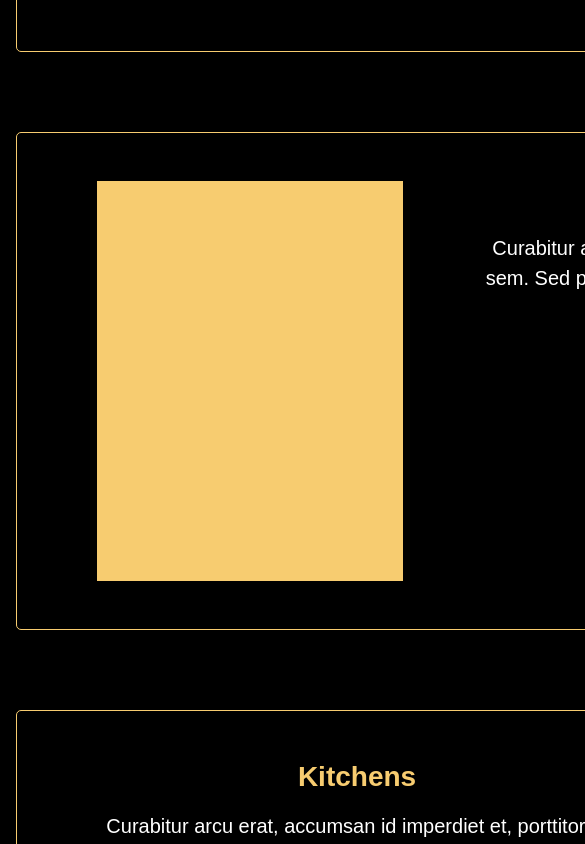
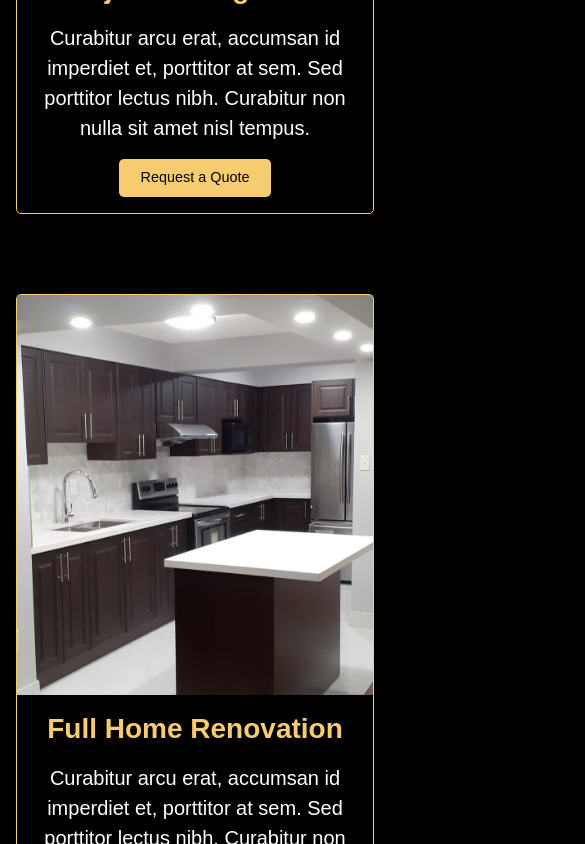
Before and after one commit to maplesyrupman/mayks, a Next.js app: page /services in a window 390 px wide. Shown: the part 1540-2384 px from the top of the page, 585 px wide, since content can reach past the window. Built offline with nearby package versions, Linux system fonts and the light colour scheme; a web font is replaced by a local one.

Commit message:
mobile styles

```diff
--- a/components/Footer/footer.module.css
+++ b/components/Footer/footer.module.css
@@ -87,5 +87,6 @@
 
     .logoContainer {
         width: 100%;
+        margin: 0 auto;
     }
 }
--- a/components/Nav/index.js
+++ b/components/Nav/index.js
@@ -16,12 +16,12 @@ export default function Nav({ home }) {
 
     return (
         <div>
-            <nav className={styles.nav}>
+            <nav className={`${styles.nav} ${!dropdownVisible ? styles.bottomGlow : ''}`}>
                 <div className={styles.logoContainer}>
                     <Image src={'/images/logo.png'} layout='responsive' width={1} height={1} alt='logo'/>
                 </div>
 
-                <div className="flex items-center">
+                <div className={`flex items-center`}>
                     <ul className={styles.linkContainer}>
                         <li>
                             <Link href='/'>
@@ -58,7 +58,7 @@ export default function Nav({ home }) {
                     </div>
                 </div>
             </nav>
-            <div className={`${styles.dropdown} ${dropdownVisible ? '' : styles.minimizeDropdown}`}>
+            {/* <div className={`${styles.dropdown} ${!dropdownVisible ? styles.minimizeDropdown : ''} ${dropdownVisible && styles.bottomGlow}`}>
                 <ul className={styles.dropdownLinks}>
                     <li>
                         <Link href='/'>
@@ -86,7 +86,7 @@ export default function Nav({ home }) {
                         </Link>
                     </li>
                 </ul>
-            </div>
+            </div> */}
         </div>
 
     )
--- a/components/Nav/nav.module.css
+++ b/components/Nav/nav.module.css
@@ -9,6 +9,9 @@
     justify-content: space-between;
     background-color: #000000;
     z-index: 9;
+}
+
+.bottomGlow {
     box-shadow: 0 1px 3px #F7CC70;
 }
 
@@ -62,10 +65,11 @@
 
     .dropdown {
         position: absolute;
+        top: 92px;
         background-color: #000000;
         display: flex;
         width: 100%;
-        z-index: 2;
+        z-index: 4;
         justify-content: center;
         overflow-y: hidden;
     }
--- a/pages/services.js
+++ b/pages/services.js
@@ -9,51 +9,28 @@ import Link from 'next/link'
 const services = [
     {
         title: 'Project Management',
-        blurb: 'Curabitur arcu erat, accumsan id imperdiet et, porttitor at sem. Sed porttitor lectus nibh. Curabitur non nulla sit amet nisl tempus.'
+        blurb: 'Curabitur arcu erat, accumsan id imperdiet et, porttitor at sem. Sed porttitor lectus nibh. Curabitur non nulla sit amet nisl tempus.',
+        img: '/projects/proj1/img-3.jpg'
     },
     {
         title: 'Full Home Renovation',
-        blurb: 'Curabitur arcu erat, accumsan id imperdiet et, porttitor at sem. Sed porttitor lectus nibh. Curabitur non nulla sit amet nisl tempus.'
+        blurb: 'Curabitur arcu erat, accumsan id imperdiet et, porttitor at sem. Sed porttitor lectus nibh. Curabitur non nulla sit amet nisl tempus.',
+        img: '/projects/proj1/img-3.jpg'
     },
     {
         title: 'Kitchens',
-        blurb: 'Curabitur arcu erat, accumsan id imperdiet et, porttitor at sem. Sed porttitor lectus nibh. Curabitur non nulla sit amet nisl tempus.'
+        blurb: 'Curabitur arcu erat, accumsan id imperdiet et, porttitor at sem. Sed porttitor lectus nibh. Curabitur non nulla sit amet nisl tempus.',
+        img: '/projects/proj1/img-3.jpg'
     },
     {
         title: 'Bathrooms',
-        blurb: 'Curabitur arcu erat, accumsan id imperdiet et, porttitor at sem. Sed porttitor lectus nibh. Curabitur non nulla sit amet nisl tempus.'
+        blurb: 'Curabitur arcu erat, accumsan id imperdiet et, porttitor at sem. Sed porttitor lectus nibh. Curabitur non nulla sit amet nisl tempus.',
+        img: '/projects/proj2/img-6.jpg'
     },
     {
         title: 'Basement Finishing',
-        blurb: 'Curabitur arcu erat, accumsan id imperdiet et, porttitor at sem. Sed porttitor lectus nibh. Curabitur non nulla sit amet nisl tempus.'
-    }
-]
-
-const secondaryServices = [
-    {
-        title: 'Plumbing',
         blurb: 'Curabitur arcu erat, accumsan id imperdiet et, porttitor at sem. Sed porttitor lectus nibh. Curabitur non nulla sit amet nisl tempus.',
-        icon: <FaFaucet className={styles.serviceIcon} />
-    },
-    {
-        title: 'Tiling',
-        blurb: 'Curabitur arcu erat, accumsan id imperdiet et, porttitor at sem. Sed porttitor lectus nibh. Curabitur non nulla sit amet nisl tempus.',
-        icon: <FaBorderAll className={styles.serviceIcon} />
-    },
-    {
-        title: 'Drywall & Framing',
-        blurb: 'Curabitur arcu erat, accumsan id imperdiet et, porttitor at sem. Sed porttitor lectus nibh. Curabitur non nulla sit amet nisl tempus.',
-        icon: <FaRulerCombined className={styles.serviceIcon} />
-    },
-    {
-        title: 'Flooring',
-        blurb: 'Curabitur arcu erat, accumsan id imperdiet et, porttitor at sem. Sed porttitor lectus nibh. Curabitur non nulla sit amet nisl tempus.',
-        icon: <FaPuzzlePiece className={styles.serviceIcon} />
-    },
-    {
-        title: 'Carpentry',
-        blurb: 'Curabitur arcu erat, accumsan id imperdiet et, porttitor at sem. Sed porttitor lectus nibh. Curabitur non nulla sit amet nisl tempus.',
-        icon: <FaHammer className={styles.serviceIcon} />
+        img: '/projects/proj1/img-3.jpg'
     }
 ]
 
@@ -88,8 +65,10 @@ export default function Services() {
                                         <a className='btn btnXs bgGold blackText'>Request a Quote</a>
                                     </Link>
                                 </div>
-                                <div className={styles.imgPlaceHolder}>
-
+                                <div className={styles.imgContainer}>
+                                    <div className={styles.img} >
+                                    <Image src={service.img} layout='fixed' width={400} height={400} alt='service image' />
+                                    </div>
                                 </div>
                             </div>
                         )
--- a/styles/gallery.module.css
+++ b/styles/gallery.module.css
@@ -29,7 +29,6 @@
     display: flex;
     flex-direction: column;
     justify-content: center;
-    /* box-shadow: 3px 3px 3px #F7CC70; */
     width: 400px;
 
 }
@@ -75,6 +74,10 @@
         width: 100%;
     }
 
+    .imgContainer {
+        height: fit-content;
+    }
+
     .headingPara {
         padding: 0 2rem;
     }
--- a/styles/services.module.css
+++ b/styles/services.module.css
@@ -69,7 +69,7 @@
     align-items: center;
 }
 
-.serviceSection:nth-child(2n) > .serviceTextContainer {
+.serviceSection:nth-child(2n)>.serviceTextContainer {
     padding-left: 5rem;
     padding-right: 0;
 }
@@ -86,13 +86,22 @@
     line-height: 30px;
 }
 
-.imgPlaceHolder {
-    width: 400px;
+.img {
     height: 400px;
-    background-color: #F7CC70;
 }
 
-@media (max-width: 810px) {
+.imgContainer {
+    display: flex;
+    justify-content: center;
+    width: 338px;
+    height: fit-content;
+    background-color: #F7CC70;
+    overflow-x: hidden;
+    overflow-y: hidden;
+    display: flex;
+}
+
+@media (max-width: 410px) {
     .headingContainer {
         overflow-x: hidden;
     }
@@ -105,9 +114,30 @@
         padding: 4rem 0rem;
     }
 
+    .serviceSection {
+        flex-direction: column-reverse;
+        width: 100%;
+        padding: 0;
+    }
+
+    .serviceSection:nth-child(2n) {
+        flex-direction: column-reverse;
+    }
+
     .servicesContainer {
-        display: flex;
-        flex-direction: column;
+        width: 100%;
         padding: 0 1rem 7rem 1rem;
     }
+
+    .serviceTextContainer {
+        padding: 1rem;
+    }
+
+    .serviceSection:nth-child(2n)>.serviceTextContainer {
+        padding: 1rem;
+    }
+
+    .imgContainer {
+        width: 100%;
+    }
 }
```
